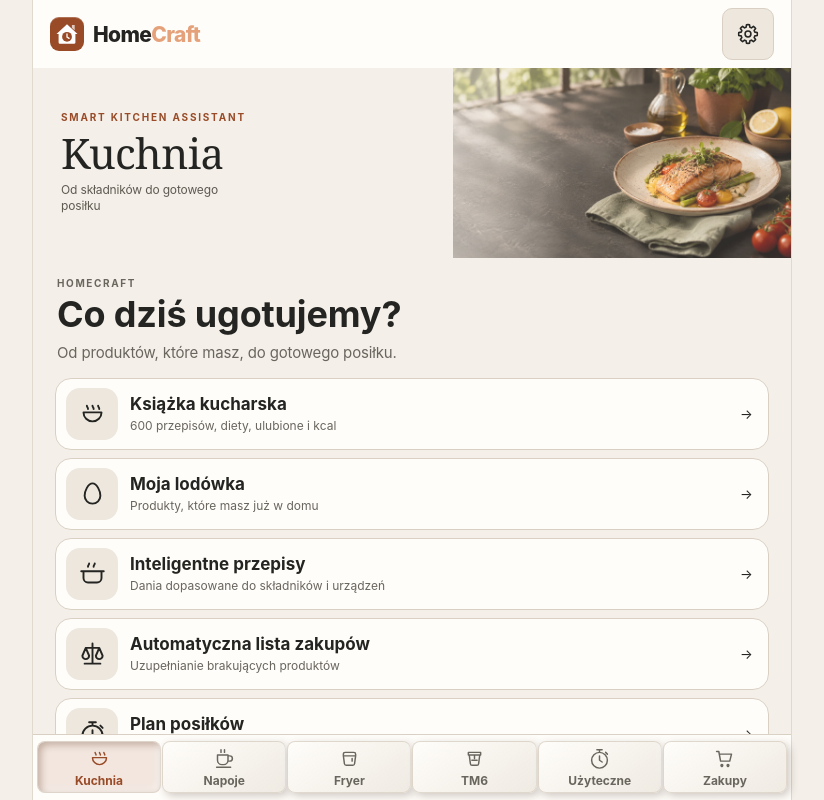
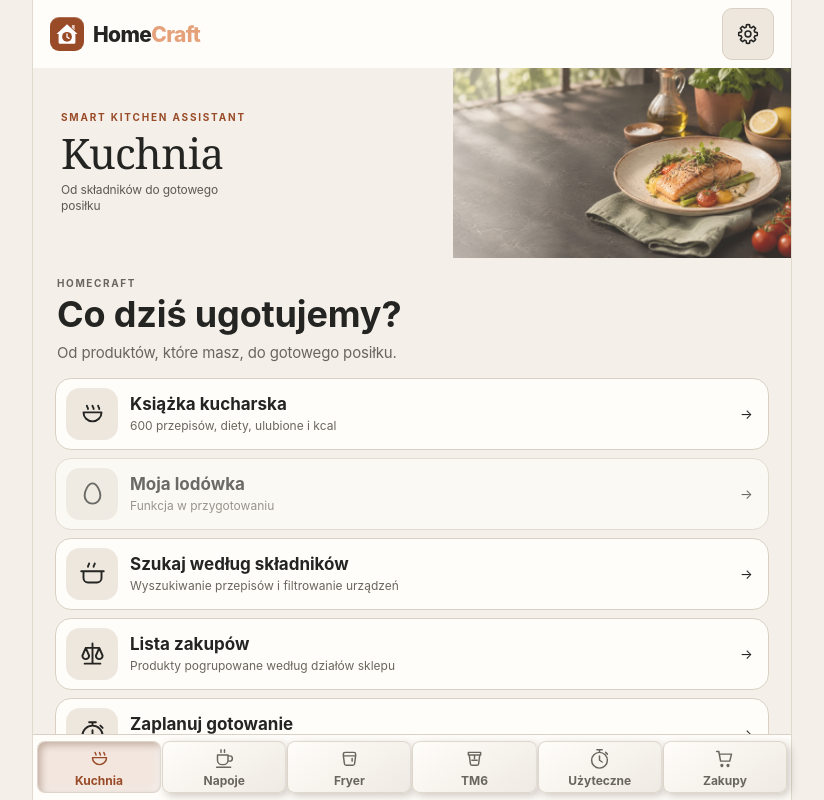
Before and after one commit to Auriol-kno/HomeCraft, a React (Vite) app in the folder app/: page / in a window 1280 px wide. Both pictures are taken after a click on the button "HomeCraft". Shown: the whole page, without its empty margins (228-1052 px from the left). Built offline with nearby package versions, Linux system fonts and the light colour scheme.

Commit message:
Doprecyzuj ekran Kuchnia i testy

```diff
--- a/app/src/modules/Cookbook.tsx
+++ b/app/src/modules/Cookbook.tsx
@@ -90,7 +90,7 @@ export function Cookbook({onPlan}:{onPlan:()=>void}){
    </div>
    <label className="hc-field"><span>{t('Sortowanie')}</span><select className="hc-input" aria-label={t('Sortowanie')} value={filters.sort} onChange={e=>change({sort:e.target.value as BookSort})}>
     <option value="name">{t('Nazwa A–Z')}</option><option value="time">{t('Najkrótszy czas')}</option><option value="kcal">{t('Najmniej kcal na porcję')}</option><option value="kcal-desc">{t('Najwięcej kcal na porcję')}</option><option value="rating">{t('Najwyżej ocenione')}</option><option value="health">{t('Więcej składników roślinnych')}</option><option value="difficulty">{t('Najłatwiejsze')}</option><option value="cooked">{t('Najczęściej przygotowywane')}</option><option value="recent">{t('Ostatnio przygotowywane')}</option>
-   </select></label>
+   </select><small>{t('Ulubione zawsze na początku listy.')}</small></label>
    <div className="hc-book-filter-row"><label className="hc-field"><span>{t('Trudność')}</span><select className="hc-input" value={filters.difficulty||''} onChange={e=>change({difficulty:e.target.value})}><option value="">{t('Wszystkie')}</option>{['Łatwy','Średni','Zaawansowany'].map((x,i)=><option key={x} value={i+1}>{t(x)}</option>)}</select></label><label className="hc-field"><span>{t('Wskaźnik składników')}</span><select className="hc-input" value={filters.health||''} onChange={e=>change({health:e.target.value})}><option value="">{t('Wszystkie')}</option><option value="green">{t('Więcej roślin')}</option><option value="moderate">{t('Umiarkowanie')}</option><option value="occasional">{t('Okazjonalnie')}</option></select></label></div>
    </div>
    <div className="hc-book-switches"><button className="hc-ghost" aria-pressed={!!filters.ratedOnly} onClick={()=>change({ratedOnly:!filters.ratedOnly})}>{t('Ocenione')}</button><button className="hc-ghost" aria-pressed={filters.quick} onClick={()=>change({quick:!filters.quick})}>{t('Do 30 min')}</button><button className="hc-ghost" aria-pressed={filters.favouritesOnly} onClick={()=>change({favouritesOnly:!filters.favouritesOnly})}>★ {t('Ulubione')} ({favourites.length})</button></div>
--- a/app/src/modules/HomeModule.tsx
+++ b/app/src/modules/HomeModule.tsx
@@ -17,17 +17,17 @@ export const homeTabs: { id: HomeTab; label: string; icon: string }[] = [
 export const usefulTabs = homeTabs.filter(x=>x.id!=='thermomix');
 const kitchenCards = [
   {id:'recipes',title:'Książka kucharska',note:'600 przepisów, diety, ulubione i kcal',icon:ICONS.dishes},
-  {id:'fridge',title:'Moja lodówka',note:'Produkty, które masz już w domu',icon:ICONS.egg},
-  {id:'smart',title:'Inteligentne przepisy',note:'Dania dopasowane do składników i urządzeń',icon:ICONS.pot},
-  {id:'shopping',title:'Automatyczna lista zakupów',note:'Uzupełnianie brakujących produktów',icon:ICONS.scale},
-  {id:'plan',title:'Plan posiłków',note:'Planowanie gotowania krok po kroku',icon:ICONS.timer},
+  {id:'fridge',title:'Moja lodówka',note:'Funkcja w przygotowaniu',icon:ICONS.egg},
+  {id:'smart',title:'Szukaj według składników',note:'Wyszukiwanie przepisów i filtrowanie urządzeń',icon:ICONS.pot},
+  {id:'shopping',title:'Lista zakupów',note:'Produkty pogrupowane według działów sklepu',icon:ICONS.scale},
+  {id:'plan',title:'Zaplanuj gotowanie',note:'Planowanie jednego dania krok po kroku',icon:ICONS.timer},
   {id:'expenses',title:'Kontrola wydatków',note:'Koszt posiłków — funkcja w przygotowaniu',icon:ICONS.modes},
 ] as const;
 function KitchenLanding({onTab,onPlan,onShop}:{onTab:(tab:HomeTab)=>void;onPlan?:()=>void;onShop?:()=>void}){
- const open=(id:typeof kitchenCards[number]['id'])=>{if(id==='recipes'||id==='smart')onTab('recipes');else if(id==='fridge'||id==='shopping')onShop?.();else if(id==='plan')onPlan?.();};
+ const open=(id:typeof kitchenCards[number]['id'])=>{if(id==='recipes'||id==='smart')onTab('recipes');else if(id==='shopping')onShop?.();else if(id==='plan')onPlan?.();};
  return <section className="screen hc-kitchen-home" aria-label={t('Kuchnia','module')}>
   <div className="hc-kitchen-intro"><p className="hc-tag">HOMECRAFT</p><h2>{t('Co dziś ugotujemy?')}</h2><p>{t('Od produktów, które masz, do gotowego posiłku.')}</p></div>
-  <div className="hc-kitchen-menu">{kitchenCards.map(card=><button key={card.id} type="button" onClick={()=>open(card.id)} disabled={card.id==='expenses'}><span className="hc-kitchen-menu-icon"><Icon d={card.icon}/></span><span><b>{t(card.title)}</b><small>{t(card.note)}</small></span><span aria-hidden="true">→</span></button>)}</div>
+  <div className="hc-kitchen-menu">{kitchenCards.map(card=><button key={card.id} type="button" onClick={()=>open(card.id)} disabled={card.id==='fridge'||card.id==='expenses'}><span className="hc-kitchen-menu-icon"><Icon d={card.icon}/></span><span><b>{t(card.title)}</b><small>{t(card.note)}</small></span><span aria-hidden="true">→</span></button>)}</div>
  </section>;
 }
 const mmss = (s: number) => `${Math.floor(s / 60)}:${String(s % 60).padStart(2, '0')}`;
--- a/app/src/modules/en.ts
+++ b/app/src/modules/en.ts
@@ -48,6 +48,12 @@ const en: Record<string, string> = {
 "Planowanie gotowania krok po kroku":"Step-by-step cooking plan",
 "Kontrola wydatków":"Expense control",
 "Koszt posiłków — funkcja w przygotowaniu":"Meal costs — coming soon",
+"Funkcja w przygotowaniu":"Coming soon",
+"Szukaj według składników":"Search by ingredients",
+"Wyszukiwanie przepisów i filtrowanie urządzeń":"Search recipes and filter appliances",
+"Produkty pogrupowane według działów sklepu":"Products grouped by store section",
+"Planowanie jednego dania krok po kroku":"Plan one dish step by step",
+"Ulubione zawsze na początku listy.":"Favourites always appear first.",
 "Rozkład czasu gotowania":"Cooking timeline",
 "Całość":"Total",
 "od rozpoczęcia":"from the start",
```
Also changed, not shown: tests/cookbook.cjs (+2 -2 lines), tests/kitchen.cjs (+1 -1 lines), 1 other file (tests, documents, lock files or other folders).
